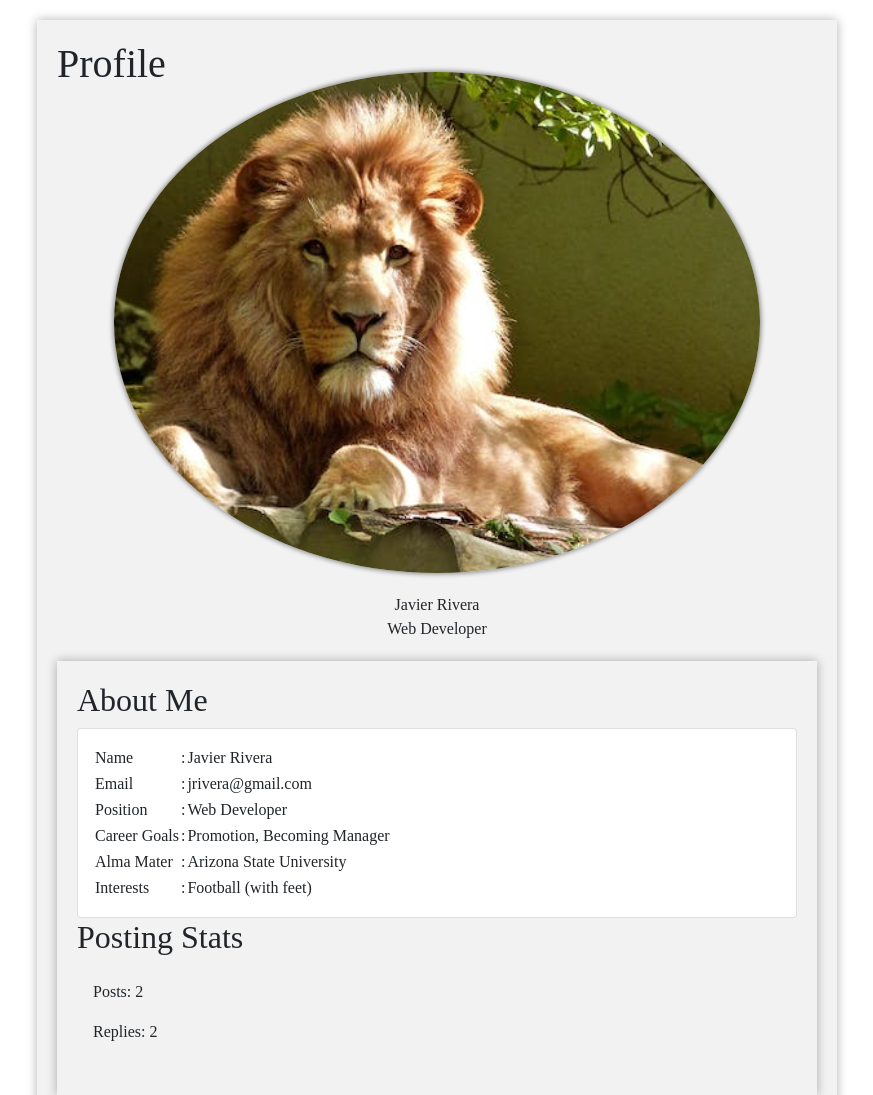
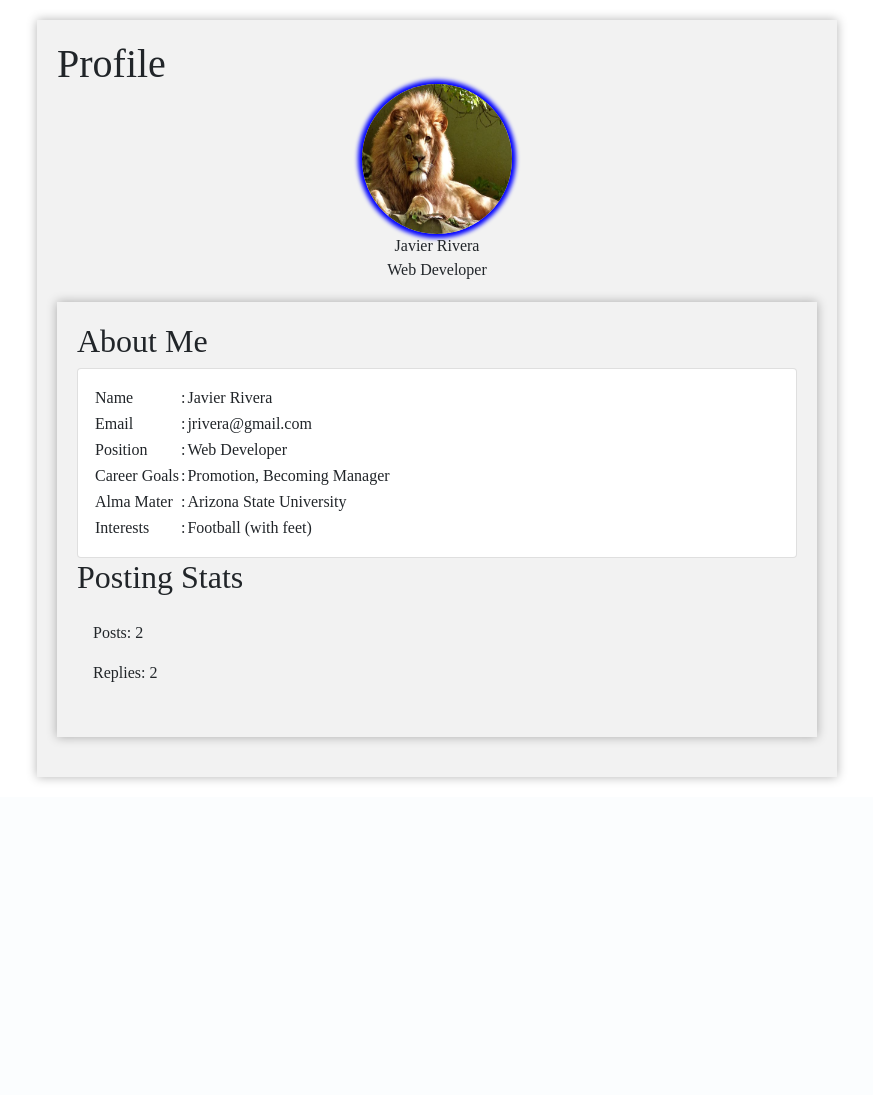
Before and after one commit to ririto90/CIS440-Capstone-Build-2, a PHP site: page /html/profile.html in a window 1280 px wide. Shown: the part 210-1305 px from the top of the page, without its empty margins (203-1076 px from the left). After the commit the page ends 992 px from the top, so only its background shows below. Run offline with PHP 8.4, Linux system fonts and the light colour scheme.

Commit message:
updated profile page

```diff
--- a/html/profile.html
+++ b/html/profile.html
@@ -46,7 +46,7 @@
 
     <div>
         <div class="profile">
-            <img class="profile img" src="images\majestic.jpeg"/>
+            <img class="profileimg" src="../images/majestic.jpeg"/>
 
             <div class="name">
                 Javier Rivera
--- a/style.css
+++ b/style.css
@@ -76,9 +76,12 @@ main {
     text-align: center;
 }
 
-.profile img {
+.profileimg {
     border-radius: 50%;
-    box-shadow: 0px 0px 5px 1px grey;
-    width: 85%;
-    height: 8   0%;
+    box-shadow: 0px 0px 4px 4px blue;
+    width: 150px;
+    height: 150px;
+
+
+
 }
```
